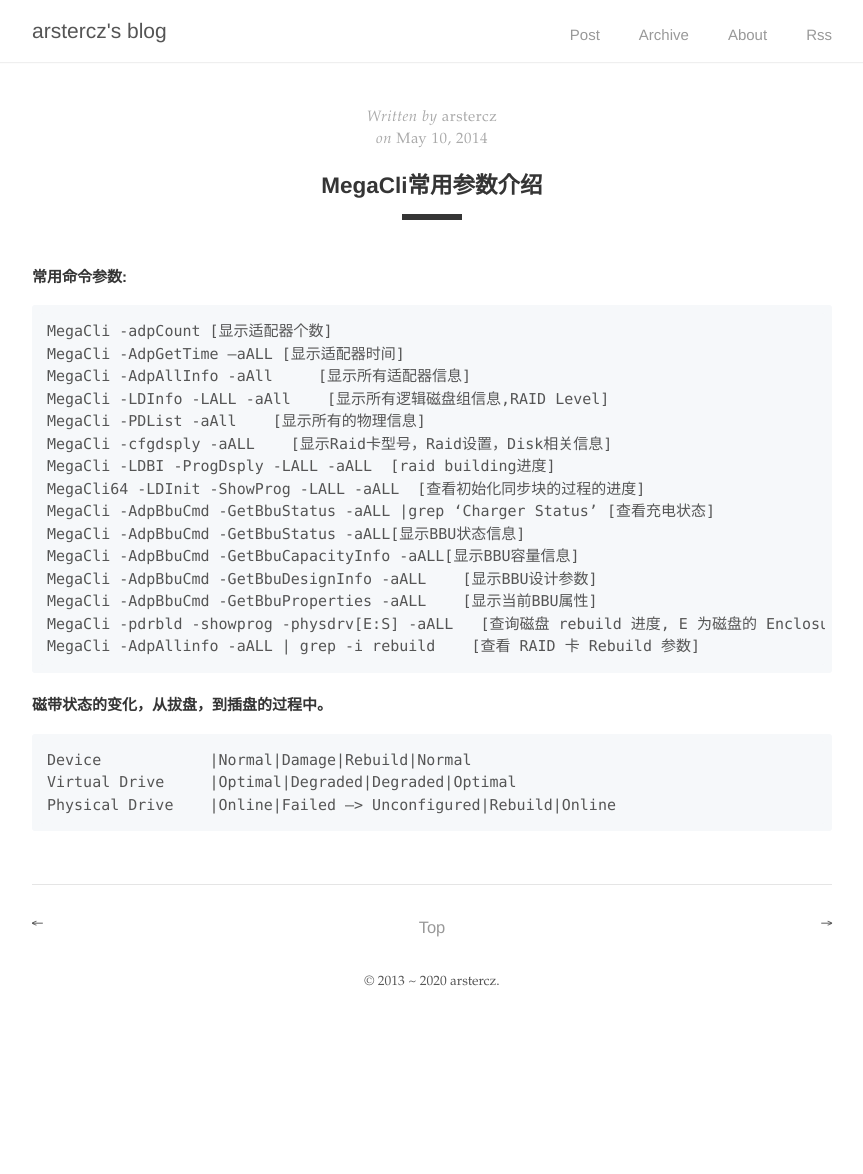
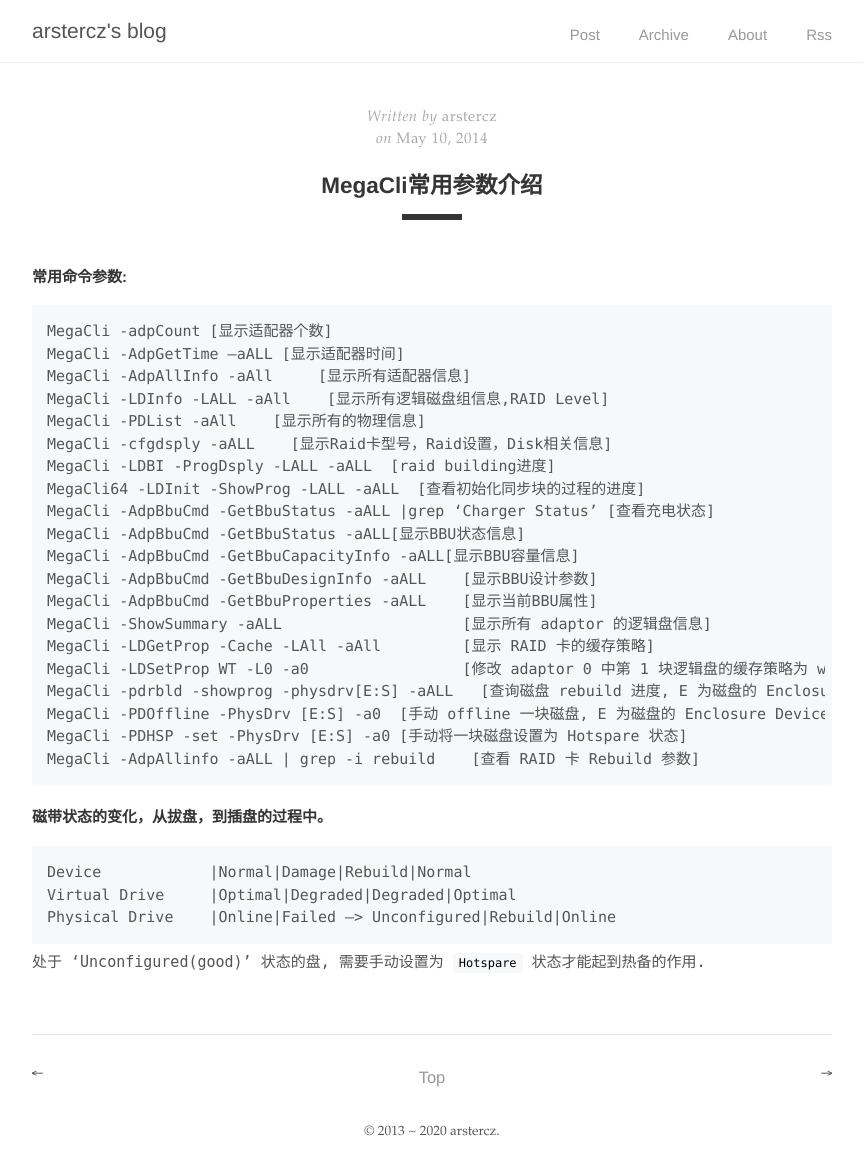
Before and after one commit to arstercz/arstercz.github.io, a Jekyll site: the page built from _posts/2014-05-11-megacli%e5%b8%b8%e7%94%a8%e5%8f%82%e6%95%b0%e4%bb%8b%e7%bb%8d.md, in a window 1280 px wide. Shown: the whole page, without its empty margins (208-1071 px from the left). Built offline with Jekyll 4.4.1, drawn with Linux system fonts in a browser that asks for light colours; comment, search, counter and statistics services are not loaded; before the commit the page ends 1024 px from its top, so only the background shows below that.

Commit message:
add megacli note

````diff
--- a/_posts/2014-05-11-megacli%e5%b8%b8%e7%94%a8%e5%8f%82%e6%95%b0%e4%bb%8b%e7%bb%8d.md
+++ b/_posts/2014-05-11-megacli%e5%b8%b8%e7%94%a8%e5%8f%82%e6%95%b0%e4%bb%8b%e7%bb%8d.md
@@ -35,7 +35,12 @@
 MegaCli -AdpBbuCmd -GetBbuCapacityInfo -aALL[显示BBU容量信息]
 MegaCli -AdpBbuCmd -GetBbuDesignInfo -aALL    [显示BBU设计参数]
 MegaCli -AdpBbuCmd -GetBbuProperties -aALL    [显示当前BBU属性]
+MegaCli -ShowSummary -aALL                    [显示所有 adaptor 的逻辑盘信息]
+MegaCli -LDGetProp -Cache -LAll -aAll         [显示 RAID 卡的缓存策略]
+MegaCli -LDSetProp WT -L0 -a0                 [修改 adaptor 0 中第 1 块逻辑盘的缓存策略为 writethrough]
 MegaCli -pdrbld -showprog -physdrv[E:S] -aALL   [查询磁盘 rebuild 进度, E 为磁盘的 Enclosure Device ID, S 为 slot 编号]
+MegaCli -PDOffline -PhysDrv [E:S] -a0  [手动 offline 一块磁盘, E 为磁盘的 Enclosure Device ID, S 为 slot 编号, -a0 表示 adaptor 0]
+MegaCli -PDHSP -set -PhysDrv [E:S] -a0 [手动将一块磁盘设置为 Hotspare 状态]
 MegaCli -AdpAllinfo -aALL | grep -i rebuild    [查看 RAID 卡 Rebuild 参数]
 ```
 
@@ -46,3 +51,4 @@
 Virtual Drive     |Optimal|Degraded|Degraded|Optimal
 Physical Drive    |Online|Failed –> Unconfigured|Rebuild|Online
 ```
+处于 'Unconfigured(good)' 状态的盘, 需要手动设置为 `Hotspare` 状态才能起到热备的作用.
````
